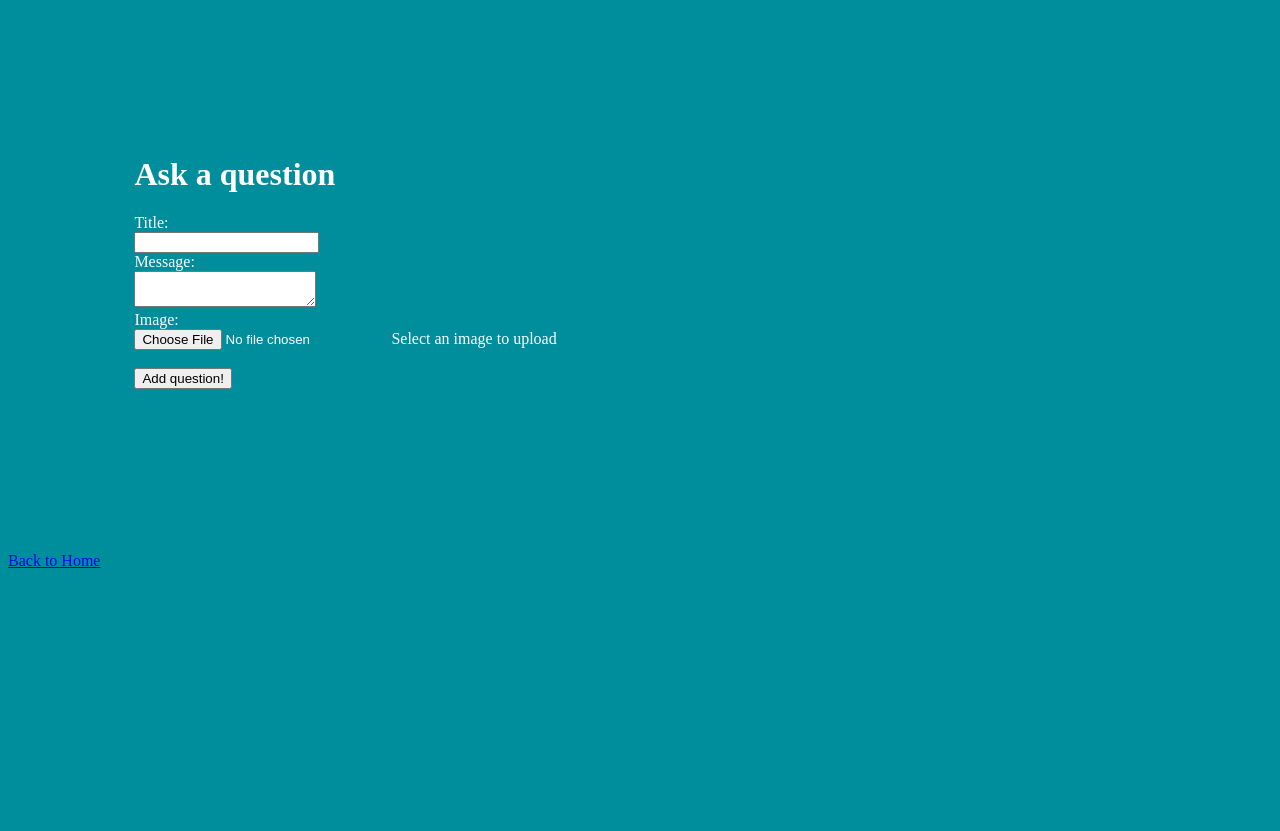
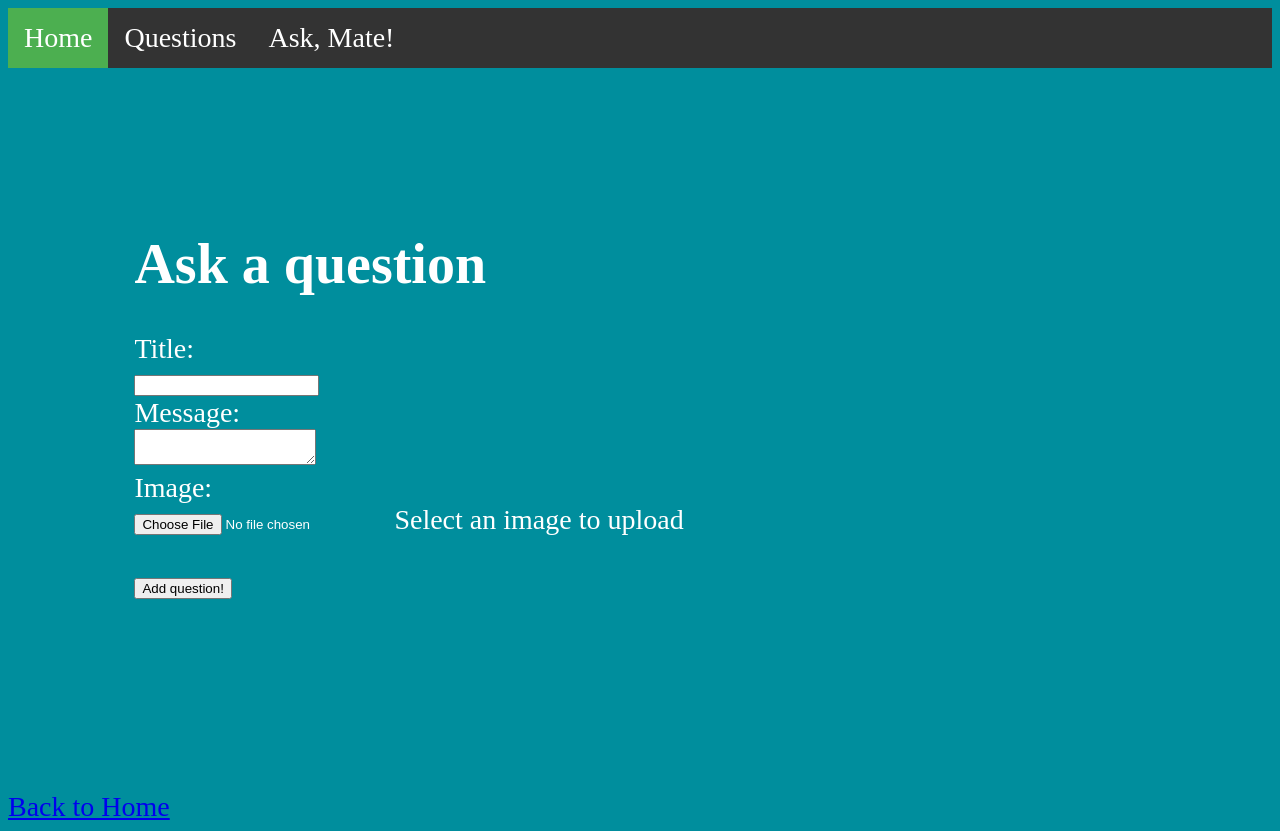
Before and after one commit to MaciejBiernat/AskMate, a Flask app: page /add-question in a window 1280 px wide. Before the commit the page ends 568 px from the top, so only its background shows below. Run offline with Flask 2, Linux system fonts and the light colour scheme.

Commit message:
do Navigation Bar in layout.html

```diff
--- a/templates/layout.html
+++ b/templates/layout.html
@@ -4,18 +4,62 @@
     <meta charset="UTF-8">
     <title>Ask Mate</title>
     <link rel="stylesheet" href="{{ url_for('static', filename='css/main.css') }}">
-    </head>
-    <body>
+
     <style>
         td {
             border: 1px solid #999;
             padding: 0.1em 1em;
             max-width: 300px;
         }
+
+        body {
+            font-size: 28px;
+        }
+
+        ul {
+            list-style-type: none;
+            margin: 0;
+            padding: 0;
+            overflow: hidden;
+            background-color: #333;
+            position: -webkit-sticky; /* Safari */
+            position: sticky;
+            top: 0;
+        }
+
+        li {
+            float: left;
+        }
+
+        li a {
+            display: block;
+            color: white;
+            text-align: center;
+            padding: 14px 16px;
+            text-decoration: none;
+        }
+
+        li a:hover {
+            background-color: #111;
+        }
+
+        .active {
+            background-color: #4CAF50;
+        }
     </style>
+    <ul>
+        <li><a class="active" href="/">Home</a></li>
+        <li><a href="{{ url_for('show_list_of_questions') }}">Questions</a></li>
+        <li><a href="{{ url_for('ask_question') }}">Ask, Mate!</a></li>
+    </ul>
+
+</head>
+<body>
+
 <div class="content-wrapper">
     {% block content %} {% endblock %}
 </div>
+
 {% include 'footer.html' %}
+
 </body>
-</html>
```
Lines whose indentation alone changed are shown as unchanged.
